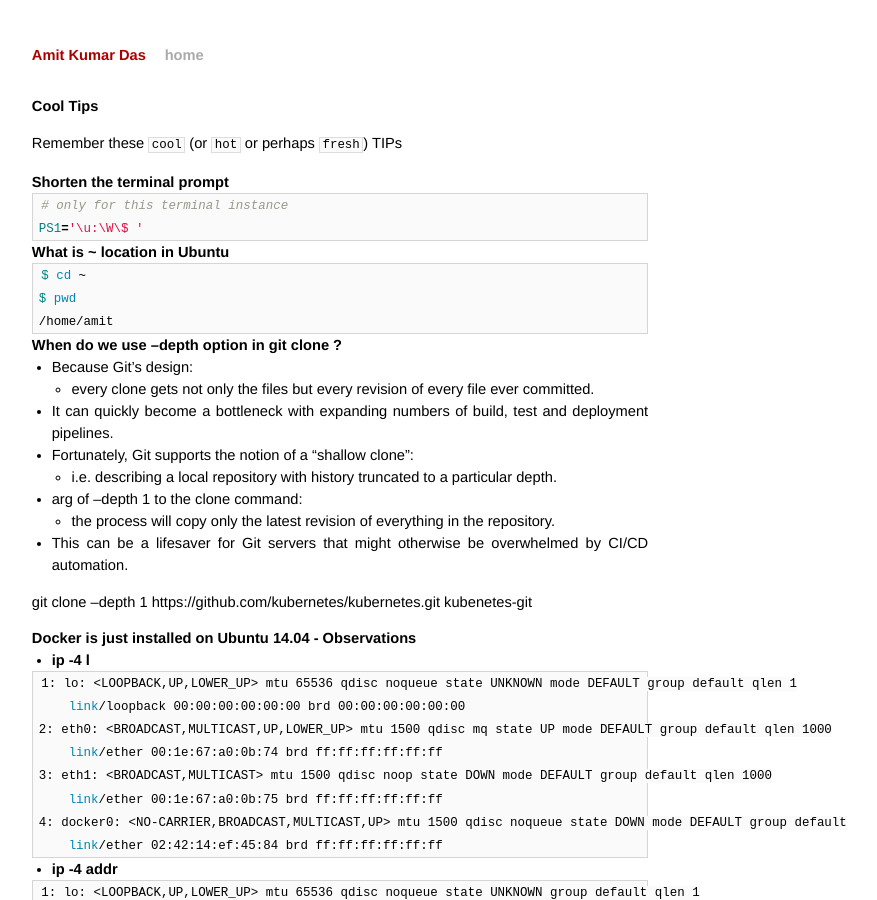
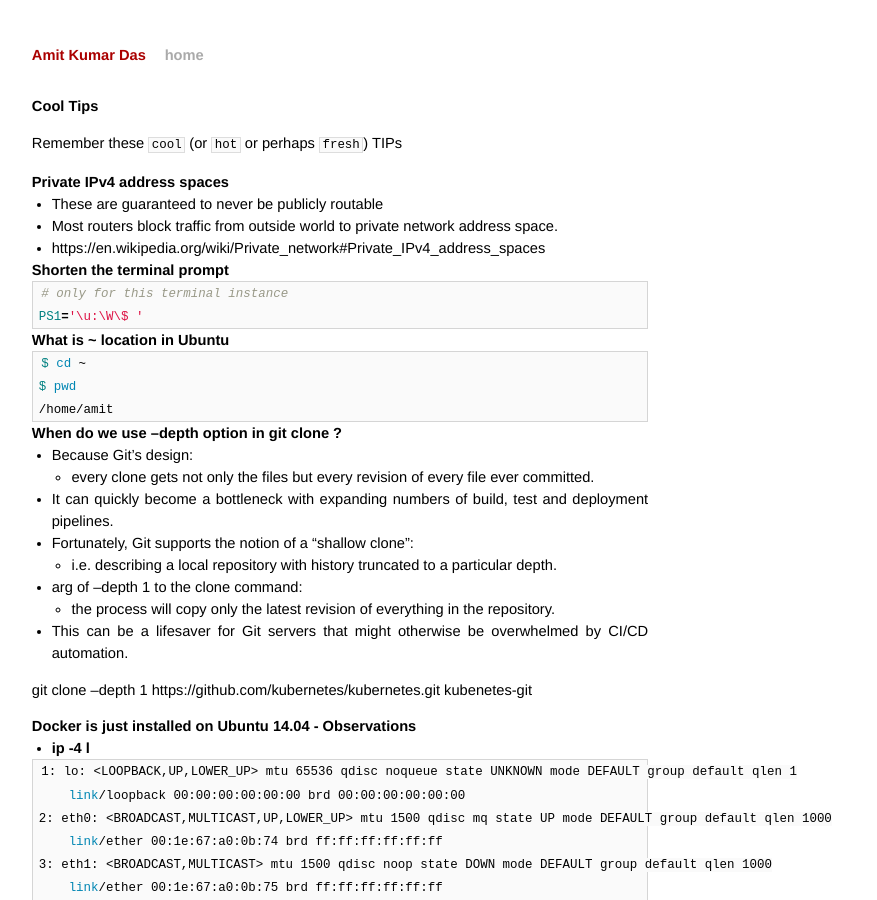
Before and after one commit to AmitKumarDas/amitkumardas.github.io, a Jekyll site: the page built from _posts/2016-09-21-my-handbook-of-commands.md, in a window 1280 px wide and 900 px high. Shown: the whole window, without its empty margins (300-1177 px from the left). Built offline with Jekyll 4.4.1, drawn with Linux system fonts in a browser that asks for light colours.

Commit message:
Update 2016-09-21-my-handbook-of-commands.md

```diff
--- a/_posts/2016-09-21-my-handbook-of-commands.md
+++ b/_posts/2016-09-21-my-handbook-of-commands.md
@@ -6,6 +6,12 @@ title: My HandBook of Commands
 # Cool Tips
 
 > Remember these `cool` (or `hot` or perhaps `fresh`) TIPs
+
+## Private IPv4 address spaces
+
+- These are guaranteed to never be publicly routable
+- Most routers block traffic from outside world to private network address space.
+- https://en.wikipedia.org/wiki/Private_network#Private_IPv4_address_spaces
 
 ## Shorten the terminal prompt
 
```
